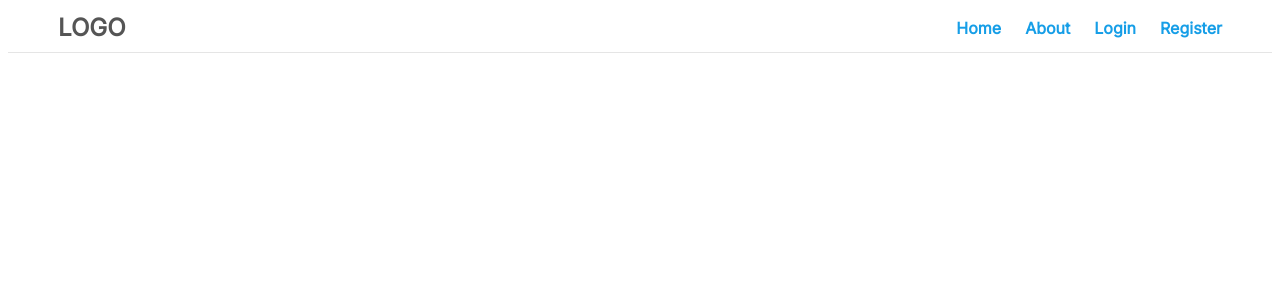
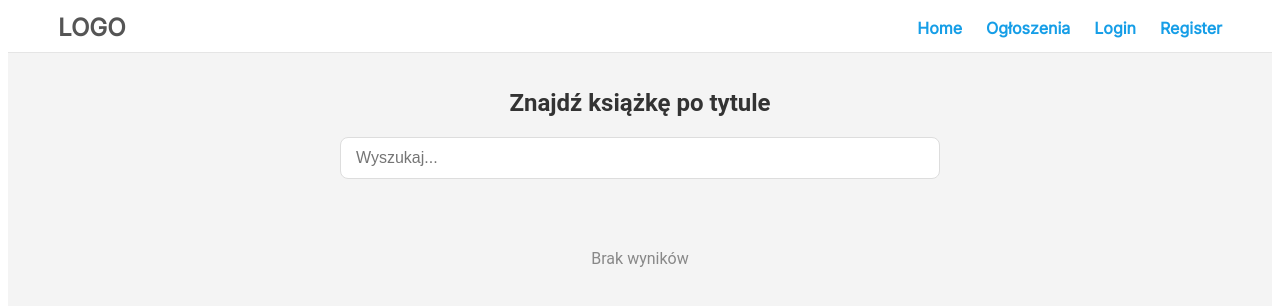
Before and after one commit to DorianBajorek/book-web-ui, a React (Create React App) app: page /offers in a window 1280 px wide. Shown: the top 306 px of the page. Built offline with nearby package versions, Linux system fonts and the light colour scheme.

Commit message:
Search and refactor

```diff
--- a/src/App.tsx
+++ b/src/App.tsx
@@ -8,6 +8,7 @@ import Register from './components/Register';
 import { AuthProvider } from './components/UserData';
 import Profile from './components/Profile';
 import BookDetails from './components/BookDetails';
+import SearchScreen from './components/SearchScreen';
 
 function App() {
   return (
@@ -17,16 +18,15 @@ function App() {
         <Nav />
         <Routes>
           <Route path="/" element={<Home />} />
-          {/* <Route path="/about" element={<About />} /> */}
           <Route path="/profile" element={<Profile />} />
           <Route path="/login" element={<Login />} />
           <Route path="/register" element={<Register />} />
           <Route path="/book-details" element={<BookDetails />} />
+          <Route path="/offers" element={<SearchScreen />} />
         </Routes>
       </div>
     </Router>
     </AuthProvider>
   );
 }
-
 export default App;
--- a/src/BooksService.tsx
+++ b/src/BooksService.tsx
@@ -7,7 +7,7 @@ export const registerUser = async (email: string, username: string, password: st
         username: username,
         password: password
       };
-      const response = await axios.post("http://192.168.100.9:8000/auth/v1/register/", payload);
+      const response = await axios.post("http://0.0.0.0:8000/auth/v1/register/", payload);
       return response.data
     } catch (error) {
       console.error('Registration failed', error);
@@ -21,7 +21,7 @@ export const loginUser = async (username: string, password: string) => {
       username: username,
       password: password
     };
-    const response = await axios.post("http://192.168.100.9:8000/auth/v1/login/", payload);
+    const response = await axios.post("http://0.0.0.0:8000/auth/v1/login/", payload);
     console.log(response.data)
     return response.data;
   } catch (error) {
@@ -33,7 +33,7 @@ export const loginUser = async (username: string, password: string) => {
 export const getUserOffers = async (token: string) => {
   try {
     const response = await axios.get(
-      "http://192.168.100.9:8000/books/v1/get_user_offers/",
+      "http://0.0.0.0:8000/books/v1/get_user_offers/",
       {
         headers: {
           'Authorization': `Token ${token}`,
@@ -49,7 +49,7 @@ export const getUserOffers = async (token: string) => {
 export const deleteOffer = async (token: string, offerId: string) => {
   try {
     const response = await axios.delete(
-      `http://192.168.100.9:8000/books/v1/delete_offer/${offerId}/`,
+      `http://0.0.0.0:8000/books/v1/delete_offer/${offerId}/`,
       {
         headers: {
           'Authorization': `Token ${token}`,
@@ -60,3 +60,18 @@ export const deleteOffer = async (token: string, offerId: string) => {
     return response.status === 204 ? "Offer deleted successfully" : response.data;
   } catch (error) {  }
 };
+
+export const getOffersByQuery = async (token: string, searchQuery: string) => {
+  try {
+    const url = `http://0.0.0.0:8000/books/v1/search_users_with_title/?searchQuery=${encodeURIComponent(searchQuery)}`;
+    const response = await axios.get(url, {
+      headers: {
+        Authorization: `Token ${token}`
+      }
+    });
+    return response.data;
+  } catch (error) {
+    console.error('Search failed', error);
+    return null;
+  }
+}
--- a/src/components/BookDetails.tsx
+++ b/src/components/BookDetails.tsx
@@ -9,7 +9,7 @@ const BookDetails: React.FC = () => {
   const { book, owner } = location.state;
   const { login, token, setIsDeleteOfferInProgress, isDeleteOfferInProgress } = useAuth();
 
-  const [selectedImage, setSelectedImage] = useState<string | null>(null); // stan do przechowywania wybranego zdjęcia
+  const [selectedImage, setSelectedImage] = useState<string | null>(null);
 
   const images = [
     { id: '1', image: { uri: book.cover_book.replace("/media/", "/media/cover_images/") } },
@@ -38,11 +38,11 @@ const BookDetails: React.FC = () => {
   };
 
   const handleImageClick = (uri: string) => {
-    setSelectedImage(uri); // Ustawiamy wybrane zdjęcie
+    setSelectedImage(uri);
   };
 
   const handleCloseModal = () => {
-    setSelectedImage(null); // Zamykamy modal
+    setSelectedImage(null);
   };
 
   return (
@@ -55,7 +55,7 @@ const BookDetails: React.FC = () => {
                 src={item.image.uri}
                 alt="Book Cover"
                 style={bookImageStyle}
-                onClick={() => handleImageClick(item.image.uri)} // Kliknięcie na zdjęcie
+                onClick={() => handleImageClick(item.image.uri)}
               />
             </div>
           ))}
@@ -75,6 +75,9 @@ const BookDetails: React.FC = () => {
           <p style={bookDetailStyle}>
             <span style={labelStyle}>ISBN: </span>{book.isbn}
           </p>
+          <p style={bookDetailStyle}>
+            <span style={labelStyle}>Cena: </span>20
+          </p>
         </div>
       </div>
 
@@ -90,12 +93,11 @@ const BookDetails: React.FC = () => {
         )}
       </div>
 
-      {/* Modal z powiększonym zdjęciem */}
       {selectedImage && (
         <div style={modalOverlayStyle} onClick={handleCloseModal}>
           <div style={modalContentStyle} onClick={(e) => e.stopPropagation()}>
             <img src={selectedImage} alt="Enlarged" style={modalImageStyle} />
-            <span style={closeButtonStyle} onClick={handleCloseModal}>X</span> {/* Ikona zamknięcia */}
+            <span style={closeButtonStyle} onClick={handleCloseModal}>X</span>
           </div>
         </div>
       )}
@@ -104,11 +106,13 @@ const BookDetails: React.FC = () => {
 };
 
 const containerStyle: React.CSSProperties = {
+  fontFamily: 'Roboto, sans-serif',
   padding: '20px',
   display: 'flex',
   flexDirection: 'column',
   alignItems: 'center',
   backgroundColor: '#f5f5f5',
+  minHeight: "100vh"
 };
 
 const cardStyle: React.CSSProperties = {
@@ -172,6 +176,7 @@ const buttonStyle: React.CSSProperties = {
   cursor: 'pointer',
   width: '100%',
   textAlign: 'center',
+  border: "0px"
 };
 
 const deleteButtonStyle: React.CSSProperties = {
--- a/src/components/Constant.tsx
+++ b/src/components/Constant.tsx
@@ -3,4 +3,5 @@ export interface Book {
     cover_book: string;
     title: string;
     author?: string;
+    user?: string;
   }
--- a/src/components/Nav.tsx
+++ b/src/components/Nav.tsx
@@ -11,7 +11,7 @@ const Nav: React.FC = () => {
       </div>
       <ul style={styles.navList}>
         <li style={styles.navItem}><a href="/" style={styles.navLink}>Home</a></li>
-        <li style={styles.navItem}><a href="/about" style={styles.navLink}>About</a></li>
+        <li style={styles.navItem}><a href="/offers" style={styles.navLink}>Ogłoszenia</a></li>
         {token ? (
           <>
             <li style={styles.navItem}><a href="/profile" style={styles.navLink}>Profile</a></li>
--- /dev/null
+++ b/src/components/SearchScreen.tsx
@@ -0,0 +1,167 @@
+import React, { useState, useEffect, useRef } from 'react';
+import { useNavigate } from 'react-router-dom';
+import { getOffersByQuery } from '../BooksService';
+import { useAuth } from './UserData';
+import { Book } from './Constant';
+
+const SearchScreen = () => {
+  const { token } = useAuth();
+  const [searchQuery, setSearchQuery] = useState('');
+  const [results, setResults] = useState([]);
+  const debounceTimeout = useRef<ReturnType<typeof setTimeout> | null>(null);
+  const navigate = useNavigate();
+
+  useEffect(() => {
+    if (searchQuery.trim() === '') {
+      setResults([]);
+      return;
+    }
+    if (debounceTimeout.current) {
+      clearTimeout(debounceTimeout.current);
+    }
+
+    debounceTimeout.current = setTimeout(async () => {
+      try {
+        const data = await getOffersByQuery(token, searchQuery);
+        if (data) {
+          setResults(data);
+        }
+      } catch (error) {
+        console.error('Error fetching search results:', error);
+      }
+    }, 500);
+
+    return () => {
+      if (debounceTimeout.current) {
+        clearTimeout(debounceTimeout.current);
+      }
+    };
+  }, [searchQuery, token]);
+
+  const handleBookClick = (book: Book) => {
+    const owner = book.user;
+    navigate('/book-details', { state: { book, owner } });
+  };
+
+  return (
+    <div style={containerStyle}>
+      <h1 style={titleTextStyle}>Znajdź książkę po tytule</h1>
+      <div style={searchContainerStyle}>
+        <input
+          style={searchInputStyle}
+          type="text"
+          placeholder="Wyszukaj..."
+          value={searchQuery}
+          onChange={(e) => setSearchQuery(e.target.value)}
+        />
+      </div>
+      <div style={resultsContainerStyle}>
+        {results.length > 0 ? (
+          results.map((item: Book, index) => (
+            <div key={index} style={resultContainerStyle} onClick={() => handleBookClick(item)}>
+              <img
+                src={item.cover_book.replace('/media/', '/media/cover_images/')}
+                alt={`${item.title} cover`}
+                style={bookImageStyle}
+              />
+              <div style={textContainerStyle}>
+                <h3 style={bookTitleStyle}>{item.title}</h3>
+                <p style={bookDescriptionStyle}>Autor: {item.author ? item.author : 'Brak'}</p>
+                <p style={bookDescriptionStyle}>Użytkownik: {item.user}</p>
+              </div>
+            </div>
+          ))
+        ) : (
+          <p style={noResultsTextStyle}>Brak wyników</p>
+        )}
+      </div>
+    </div>
+  );
+};
+
+const containerStyle: React.CSSProperties = {
+  padding: '20px',
+  display: 'flex',
+  flexDirection: 'column',
+  alignItems: 'center',
+  backgroundColor: '#f4f4f4',
+  fontFamily: 'Roboto, sans-serif',
+  minHeight: "100vh"
+};
+
+const titleTextStyle: React.CSSProperties = {
+  fontSize: '24px',
+  fontWeight: 'bold',
+  marginBottom: '20px',
+  color: '#333',
+};
+
+const searchContainerStyle: React.CSSProperties = {
+  display: 'flex',
+  alignItems: 'center',
+  width: '100%',
+  maxWidth: '600px',
+  marginBottom: '20px',
+};
+
+const searchInputStyle: React.CSSProperties = {
+  flex: 1,
+  height: '40px',
+  padding: '0 15px',
+  borderRadius: '8px',
+  border: '1px solid #ddd',
+  fontSize: '16px',
+};
+
+const resultsContainerStyle: React.CSSProperties = {
+  width: '100%',
+  maxWidth: '600px',
+  marginTop: '20px',
+};
+
+const resultContainerStyle: React.CSSProperties = {
+  display: 'flex',
+  alignItems: 'center',
+  backgroundColor: '#fff',
+  padding: '15px',
+  borderRadius: '10px',
+  marginBottom: '15px',
+  boxShadow: '0 4px 8px rgba(0, 0, 0, 0.1)',
+  cursor: 'pointer',
+  border: '1px solid #f0f0f0',
+  transition: 'transform 0.2s ease',
+};
+
+const bookImageStyle: React.CSSProperties = {
+  width: '90px',
+  height: '130px',
+  borderRadius: '8px',
+  marginRight: '15px',
+};
+
+const textContainerStyle: React.CSSProperties = {
+  display: 'flex',
+  flexDirection: 'column',
+};
+
+const bookTitleStyle: React.CSSProperties = {
+  fontSize: '18px',
+  fontWeight: '600',
+  color: '#333',
+  marginBottom: '4px',
+};
+
+const bookDescriptionStyle: React.CSSProperties = {
+  fontSize: '14px',
+  color: '#666',
+  marginTop: '4px',
+};
+
+const noResultsTextStyle: React.CSSProperties = {
+  fontSize: '16px',
+  color: '#888',
+  textAlign: 'center',
+  marginTop: '30px',
+};
+
+export default SearchScreen;
```
Also changed, not shown: src/components/BookList.tsx (+10 -7 lines).
